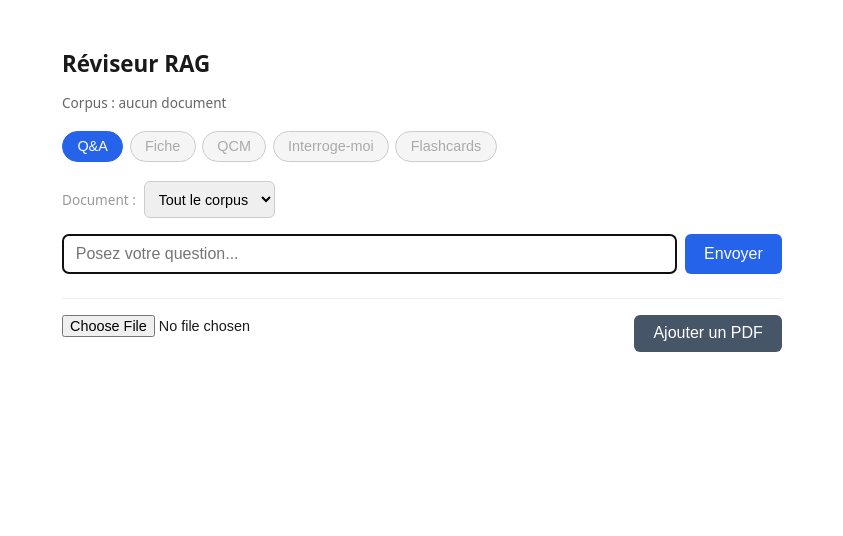
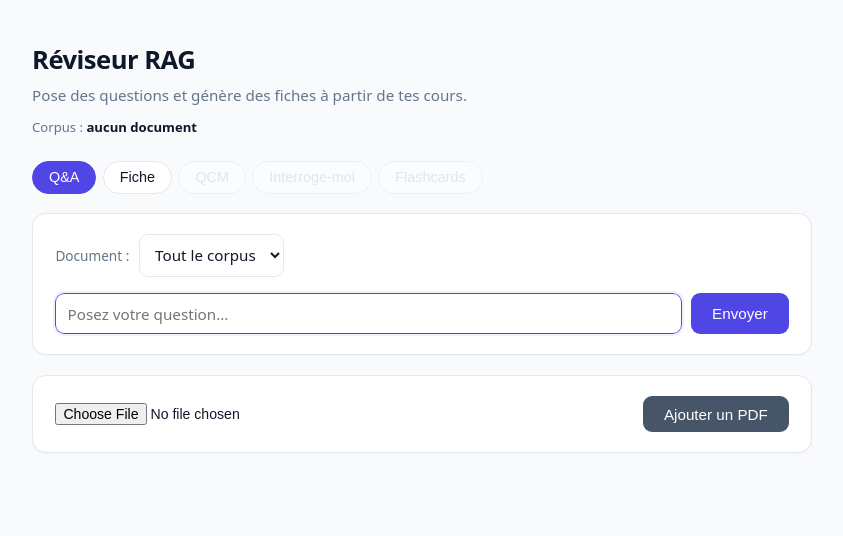
Before and after one commit to Ness2626/reviseur-rag, a Flask app: page / in a window 1280 px wide. Shown: the top 536 px of the page, without its empty margins (218-1061 px from the left). Run offline with Flask 3, Linux system fonts and the light colour scheme.

Commit message:
feat: revision sheet mode and redesigned UI (palier 1)
Add a "Fiche" mode that synthesizes a document (or the whole corpus) into
key ideas, definitions, takeaways and self-test questions via Groq, with
even-stride chunk sampling to respect a context budget. Redesign the UI
with a card layout, mode tab switching, document scoping and Markdown
rendering (marked.js) for answers and sheets.

Co-Authored-By: Claude Opus 4.8 <noreply@anthropic.com>

```diff
--- a/app.py
+++ b/app.py
@@ -49,6 +49,17 @@ def api_ask():
     return jsonify(_engine.ask(question, document))
 
 
+@app.route("/api/fiche", methods=["POST"])
+def api_fiche():
+    data = request.get_json(silent=True) or {}
+    document = data.get("document") or None
+    if not _engine.has_index():
+        return jsonify({"error": "Aucun document indexé. Ajoutez d'abord un PDF."}), 400
+    result = _engine.generate_fiche(document)
+    status = 400 if "error" in result else 200
+    return jsonify(result), status
+
+
 @app.route("/api/upload", methods=["POST"])
 def api_upload():
     file = request.files.get("pdf")
--- a/templates/index.html
+++ b/templates/index.html
@@ -5,39 +5,106 @@
     <meta name="viewport" content="width=device-width, initial-scale=1">
     <title>Réviseur RAG</title>
     <style>
-        body { font-family: system-ui, sans-serif; max-width: 720px; margin: 3rem auto; padding: 0 1rem; color: #1a1a1a; }
-        h1 { font-size: 1.4rem; margin-bottom: .3rem; }
-        .corpus { color: #666; font-size: .85rem; margin-bottom: 1.2rem; }
-        .tabs { display: flex; gap: .4rem; margin-bottom: 1.2rem; flex-wrap: wrap; }
-        .tab { padding: .4rem .9rem; border: 1px solid #ccc; border-radius: 20px; background: #fff; cursor: pointer; font-size: .9rem; }
-        .tab.active { background: #2563eb; color: #fff; border-color: #2563eb; }
-        .tab:disabled { color: #aaa; cursor: not-allowed; background: #f5f5f5; }
-        .controls { display: flex; gap: .5rem; margin-bottom: 1rem; align-items: center; flex-wrap: wrap; }
-        select { padding: .55rem .6rem; font-size: .9rem; border: 1px solid #ccc; border-radius: 6px; }
-        form { display: flex; gap: .5rem; margin-bottom: 1rem; }
-        input[type=text] { flex: 1; padding: .6rem .8rem; font-size: 1rem; border: 1px solid #ccc; border-radius: 6px; }
-        input[type=file] { flex: 1; font-size: .9rem; }
-        button { padding: .6rem 1.2rem; font-size: 1rem; border: 0; border-radius: 6px; background: #2563eb; color: #fff; cursor: pointer; }
-        button:hover { background: #1d4ed8; }
-        .upload { padding-top: 1rem; border-top: 1px solid #eee; margin-top: 1.5rem; }
+        :root {
+            --bg: #f8fafc;
+            --card: #ffffff;
+            --ink: #0f172a;
+            --muted: #64748b;
+            --line: #e2e8f0;
+            --accent: #4f46e5;
+            --accent-dark: #4338ca;
+            --accent-soft: #eef2ff;
+        }
+        * { box-sizing: border-box; }
+        body {
+            font-family: system-ui, -apple-system, "Segoe UI", sans-serif;
+            background: var(--bg); color: var(--ink);
+            max-width: 820px; margin: 0 auto; padding: 2.5rem 1.25rem 4rem;
+            line-height: 1.55;
+        }
+        header { margin-bottom: 1.5rem; }
+        h1 { font-size: 1.6rem; margin: 0; letter-spacing: -.02em; }
+        .subtitle { color: var(--muted); font-size: .95rem; margin-top: .25rem; }
+        .corpus { color: var(--muted); font-size: .82rem; margin-top: .6rem; }
+        .corpus b { color: var(--ink); font-weight: 600; }
+
+        .tabs { display: flex; gap: .4rem; margin: 1.4rem 0 1.2rem; flex-wrap: wrap; }
+        .tab {
+            padding: .45rem 1rem; border: 1px solid var(--line); border-radius: 999px;
+            background: var(--card); cursor: pointer; font-size: .9rem; color: var(--ink);
+            transition: all .15s;
+        }
+        .tab:hover:not(:disabled) { border-color: var(--accent); }
+        .tab.active { background: var(--accent); color: #fff; border-color: var(--accent); }
+        .tab:disabled { color: #cbd5e1; cursor: not-allowed; }
+
+        .card {
+            background: var(--card); border: 1px solid var(--line); border-radius: 14px;
+            padding: 1.25rem 1.4rem; box-shadow: 0 1px 2px rgba(15,23,42,.04);
+            margin-bottom: 1.25rem;
+        }
+        .controls { display: flex; gap: .6rem; align-items: center; flex-wrap: wrap; margin-bottom: 1rem; }
+        label.field { color: var(--muted); font-size: .85rem; }
+        select, input[type=text] {
+            padding: .6rem .7rem; font-size: .95rem; border: 1px solid var(--line);
+            border-radius: 9px; background: #fff; color: var(--ink); font-family: inherit;
+        }
+        select:focus, input[type=text]:focus { outline: 2px solid var(--accent-soft); border-color: var(--accent); }
+
+        form.row { display: flex; gap: .6rem; }
+        input[type=text] { flex: 1; }
+        button {
+            padding: .6rem 1.3rem; font-size: .95rem; font-weight: 500; border: 0;
+            border-radius: 9px; background: var(--accent); color: #fff; cursor: pointer;
+            transition: background .15s;
+        }
+        button:hover { background: var(--accent-dark); }
+        button.ghost { background: #fff; color: var(--accent); border: 1px solid var(--accent); }
+        button.ghost:hover { background: var(--accent-soft); }
+        button:disabled { opacity: .55; cursor: progress; }
+
+        .panel { display: none; }
+        .panel.active { display: block; }
+
+        .output { margin-top: 1.1rem; }
+        .answer {
+            background: var(--card); border: 1px solid var(--line); border-radius: 14px;
+            padding: 1.1rem 1.4rem; box-shadow: 0 1px 2px rgba(15,23,42,.04);
+        }
+        .answer h2 { font-size: 1.05rem; margin: 1.1rem 0 .5rem; }
+        .answer h2:first-child { margin-top: 0; }
+        .answer ul { padding-left: 1.2rem; margin: .4rem 0; }
+        .answer li { margin: .2rem 0; }
+        .answer code { background: var(--accent-soft); padding: .05rem .35rem; border-radius: 4px; font-size: .9em; }
+        .qlabel { font-weight: 600; margin-bottom: .5rem; color: var(--accent-dark); }
+        .sources { margin-top: 1rem; padding-top: .75rem; border-top: 1px solid var(--line); font-size: .82rem; color: var(--muted); }
+        .sources span {
+            display: inline-block; background: var(--accent-soft); color: var(--accent-dark);
+            border-radius: 5px; padding: .12rem .55rem; margin: .15rem .25rem .15rem 0; font-size: .8rem;
+        }
+        .hint { color: var(--muted); font-size: .85rem; margin-top: .5rem; }
+        .spinner { color: var(--muted); font-style: italic; padding: 1rem 0; }
+
+        .flash { border-radius: 9px; padding: .65rem .95rem; margin-bottom: 1rem; font-size: .9rem; }
+        .flash.ok { background: #dcfce7; color: #166534; }
+        .flash.error { background: #fee2e2; color: #991b1b; }
+
+        .upload { display: flex; gap: .6rem; align-items: center; flex-wrap: wrap; }
+        .upload input[type=file] { flex: 1; font-size: .88rem; }
         .upload button { background: #475569; }
         .upload button:hover { background: #334155; }
-        .flash { background: #dcfce7; color: #166534; border-radius: 6px; padding: .6rem .9rem; margin-bottom: 1rem; font-size: .9rem; }
-        .flash.error { background: #fee2e2; color: #991b1b; }
-        .answer { background: #f5f5f5; border-radius: 8px; padding: 1rem 1.2rem; white-space: pre-wrap; line-height: 1.5; margin-bottom: 1.5rem; }
-        .question { font-weight: 600; margin-bottom: .4rem; }
-        .sources { margin-top: .9rem; padding-top: .7rem; border-top: 1px solid #ddd; font-size: .85rem; color: #555; }
-        .sources span { display: inline-block; background: #e5edff; color: #1d4ed8; border-radius: 4px; padding: .1rem .5rem; margin: .15rem .25rem .15rem 0; }
-        .muted { color: #999; font-size: .85rem; }
     </style>
 </head>
 <body>
+    <header>
         <h1>Réviseur RAG</h1>
-    <p class="corpus">Corpus : <span id="corpus">{{ documents | join(", ") if documents else "aucun document" }}</span></p>
+        <div class="subtitle">Pose des questions et génère des fiches à partir de tes cours.</div>
+        <div class="corpus">Corpus : <b id="corpus">{{ documents | join(", ") if documents else "aucun document" }}</b></div>
+    </header>
 
     <div class="tabs">
         <button class="tab active" data-mode="qa">Q&amp;A</button>
-        <button class="tab" data-mode="fiche" disabled title="Bientôt">Fiche</button>
+        <button class="tab" data-mode="fiche">Fiche</button>
         <button class="tab" data-mode="quiz" disabled title="Bientôt">QCM</button>
         <button class="tab" data-mode="recall" disabled title="Bientôt">Interroge-moi</button>
         <button class="tab" data-mode="flashcards" disabled title="Bientôt">Flashcards</button>
@@ -45,70 +112,109 @@
 
     <div id="flash"></div>
 
+    <div class="card">
         <div class="controls">
-        <label for="document" class="muted">Document :</label>
+            <label class="field" for="document">Document :</label>
             <select id="document">
                 <option value="">Tout le corpus</option>
                 {% for doc in documents %}<option value="{{ doc }}">{{ doc }}</option>{% endfor %}
             </select>
         </div>
 
-    <form id="ask-form">
+        <div class="panel active" id="panel-qa">
+            <form class="row" id="ask-form">
                 <input type="text" id="question" placeholder="Posez votre question..." autofocus autocomplete="off">
                 <button type="submit">Envoyer</button>
             </form>
+        </div>
 
-    <div id="result"></div>
+        <div class="panel" id="panel-fiche">
+            <button id="fiche-btn">Générer la fiche de révision</button>
+            <div class="hint">Synthétise le document sélectionné (ou tout le corpus) en idées clés, définitions et questions d'auto-test.</div>
+        </div>
+    </div>
 
+    <div class="output" id="result"></div>
+
+    <div class="card">
         <form class="upload" id="upload-form" enctype="multipart/form-data">
             <input type="file" id="pdf" name="pdf" accept="application/pdf">
             <button type="submit">Ajouter un PDF</button>
         </form>
+    </div>
 
+    <script src="https://cdn.jsdelivr.net/npm/marked/marked.min.js"></script>
     <script>
+        const $ = (id) => document.getElementById(id);
+        const md = (text) => (window.marked ? marked.parse(text) : text);
+
         const flash = (msg, isError) => {
-            document.getElementById("flash").innerHTML =
-                `<div class="flash${isError ? " error" : ""}">${msg}</div>`;
+            $("flash").innerHTML = `<div class="flash ${isError ? "error" : "ok"}">${msg}</div>`;
         };
+        const spin = (msg) => { $("result").innerHTML = `<div class="spinner">${msg}</div>`; };
 
         const refreshDocuments = (documents) => {
-            document.getElementById("corpus").textContent =
-                documents.length ? documents.join(", ") : "aucun document";
-            const select = document.getElementById("document");
+            $("corpus").textContent = documents.length ? documents.join(", ") : "aucun document";
+            const select = $("document");
             const current = select.value;
             select.innerHTML = '<option value="">Tout le corpus</option>' +
                 documents.map(d => `<option value="${d}">${d}</option>`).join("");
             select.value = current;
         };
 
-        document.getElementById("ask-form").addEventListener("submit", async (e) => {
+        document.querySelectorAll(".tab").forEach(tab => {
+            tab.addEventListener("click", () => {
+                if (tab.disabled) return;
+                document.querySelectorAll(".tab").forEach(t => t.classList.remove("active"));
+                document.querySelectorAll(".panel").forEach(p => p.classList.remove("active"));
+                tab.classList.add("active");
+                $("panel-" + tab.dataset.mode).classList.add("active");
+                $("result").innerHTML = "";
+            });
+        });
+
+        $("ask-form").addEventListener("submit", async (e) => {
             e.preventDefault();
-            const question = document.getElementById("question").value.trim();
+            const question = $("question").value.trim();
             if (!question) return;
-            const document_ = document.getElementById("document").value;
-            const result = document.getElementById("result");
-            result.innerHTML = '<div class="answer muted">Recherche en cours…</div>';
+            spin("Recherche en cours…");
             try {
                 const res = await fetch("/api/ask", {
                     method: "POST",
                     headers: {"Content-Type": "application/json"},
-                    body: JSON.stringify({question, document: document_})
+                    body: JSON.stringify({question, document: $("document").value})
                 });
                 const data = await res.json();
-                if (!res.ok) { result.innerHTML = ""; flash(data.error, true); return; }
+                if (!res.ok) { $("result").innerHTML = ""; flash(data.error, true); return; }
                 const sources = data.sources.map(s => `<span>${s}</span>`).join("");
-                result.innerHTML =
-                    `<div class="answer"><div class="question">${question}</div>${data.answer}` +
+                $("result").innerHTML =
+                    `<div class="answer"><div class="qlabel">${question}</div>${md(data.answer)}` +
                     (sources ? `<div class="sources"><strong>Sources :</strong><br>${sources}</div>` : "") +
                     `</div>`;
-            } catch (err) {
-                result.innerHTML = ""; flash("Erreur réseau.", true);
-            }
+            } catch (err) { $("result").innerHTML = ""; flash("Erreur réseau.", true); }
         });
 
-        document.getElementById("upload-form").addEventListener("submit", async (e) => {
+        $("fiche-btn").addEventListener("click", async () => {
+            const btn = $("fiche-btn");
+            btn.disabled = true;
+            spin("Génération de la fiche…");
+            try {
+                const res = await fetch("/api/fiche", {
+                    method: "POST",
+                    headers: {"Content-Type": "application/json"},
+                    body: JSON.stringify({document: $("document").value})
+                });
+                const data = await res.json();
+                if (!res.ok) { $("result").innerHTML = ""; flash(data.error, true); return; }
+                $("result").innerHTML =
+                    `<div class="answer"><div class="qlabel">Fiche — ${data.scope}</div>${md(data.fiche)}</div>`;
+            } catch (err) { $("result").innerHTML = ""; flash("Erreur réseau.", true); }
+            finally { btn.disabled = false; }
+        });
+
+        $("upload-form").addEventListener("submit", async (e) => {
             e.preventDefault();
-            const fileInput = document.getElementById("pdf");
+            const fileInput = $("pdf");
             if (!fileInput.files.length) { flash("Aucun fichier sélectionné.", true); return; }
             const body = new FormData();
             body.append("pdf", fileInput.files[0]);
@@ -120,9 +226,7 @@
                 refreshDocuments(data.documents);
                 fileInput.value = "";
                 flash(data.message, false);
-            } catch (err) {
-                flash("Erreur réseau.", true);
-            }
+            } catch (err) { flash("Erreur réseau.", true); }
         });
     </script>
 </body>
```
Also changed, not shown: chatbot.py (+23 -0 lines), rag_engine.py (+24 -0 lines). Lines whose indentation alone changed are shown as unchanged.
